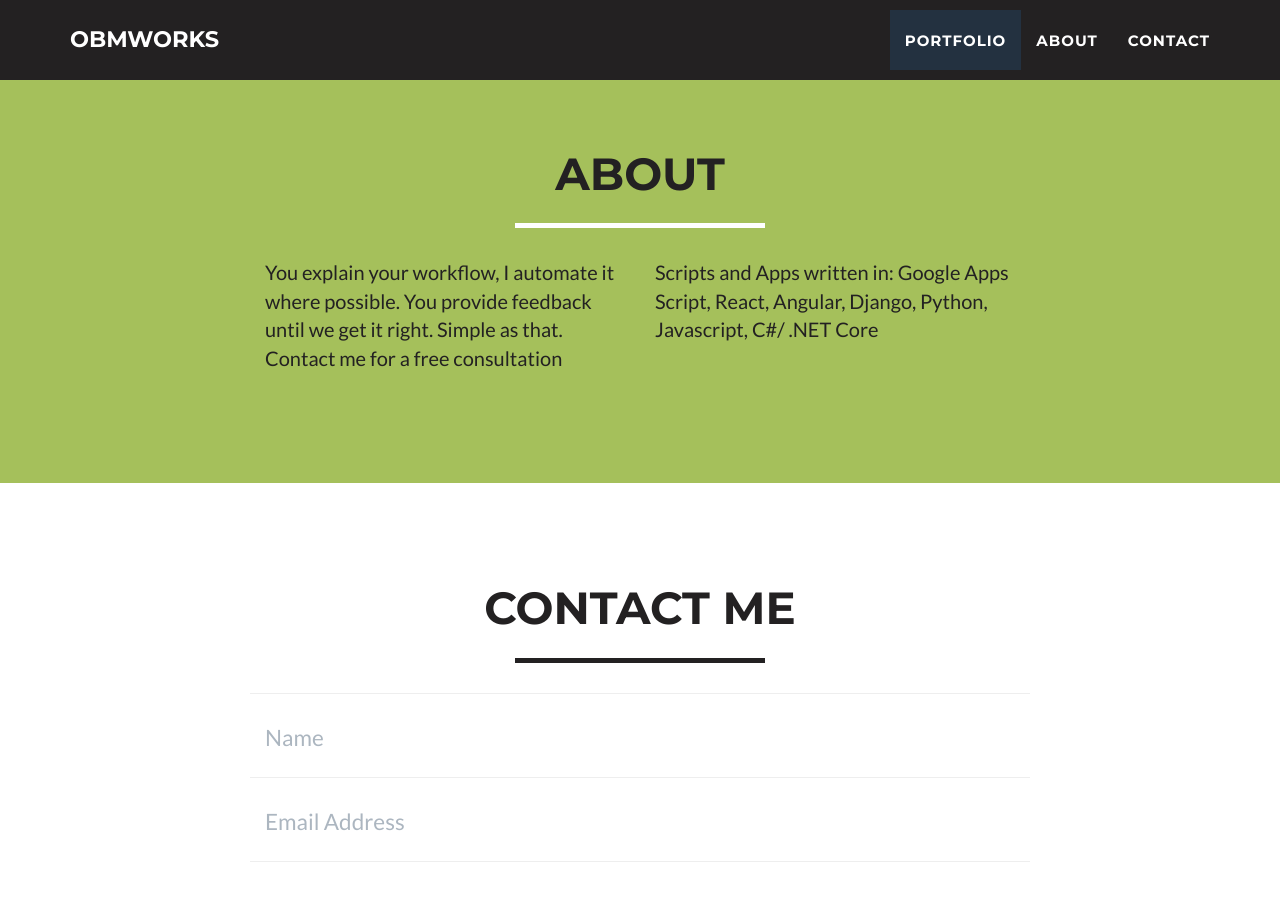
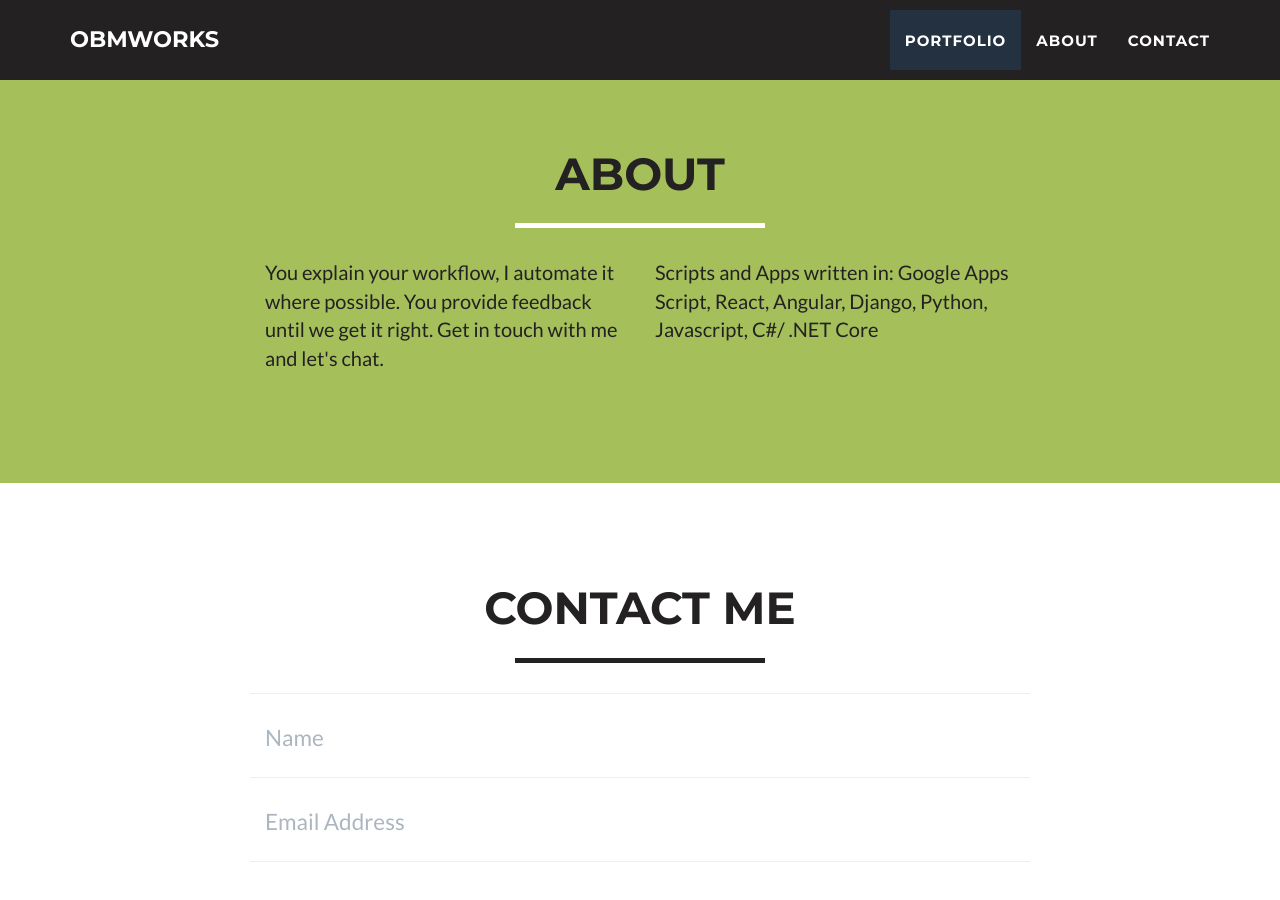
Before and after one commit to B12Howard/Bizpage.github.io, a Jekyll site: the page built from index.html, in a window 1280 px wide and 900 px high, scrolled down 1610 px. Built offline with Jekyll 4.4.1, drawn with Linux system fonts in a browser that asks for light colours.

Commit message:
change about

```diff
--- a/_includes/about.html
+++ b/_includes/about.html
@@ -9,7 +9,7 @@
             </div>
             <div class="row">
                 <div class="col-lg-4 col-lg-offset-2">
-                    <p>You explain your workflow, I automate it where possible. You provide feedback until we get it right. Simple as that. Contact me for a free consultation</p>
+                    <p>You explain your workflow, I automate it where possible. You provide feedback until we get it right. Get in touch with me and let's chat.</p>
                 </div>
                 <div class="col-lg-4">
                     <p>Scripts and Apps written in: Google Apps Script, React, Angular, Django, Python, Javascript, C#/ .NET Core</p>
```
